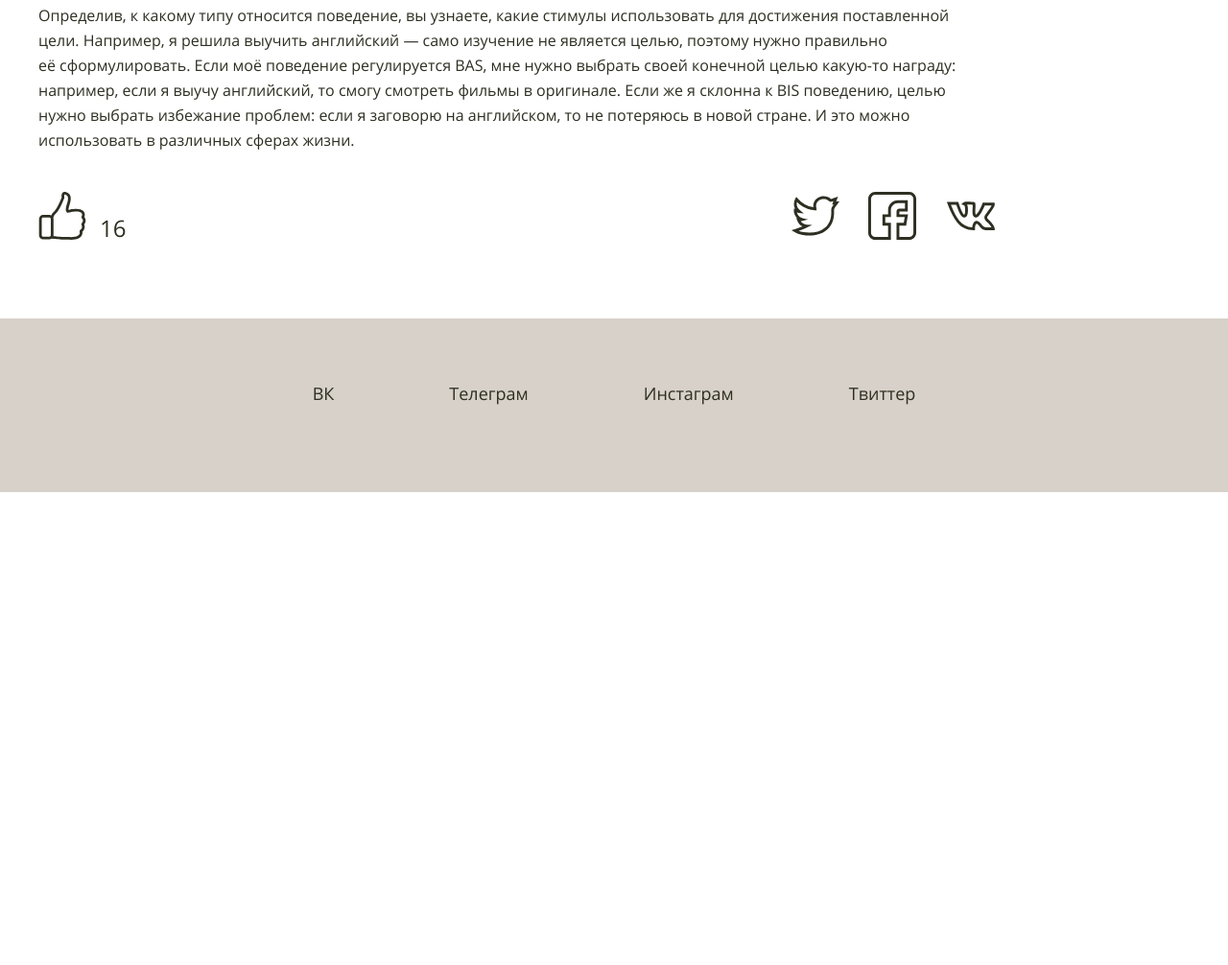
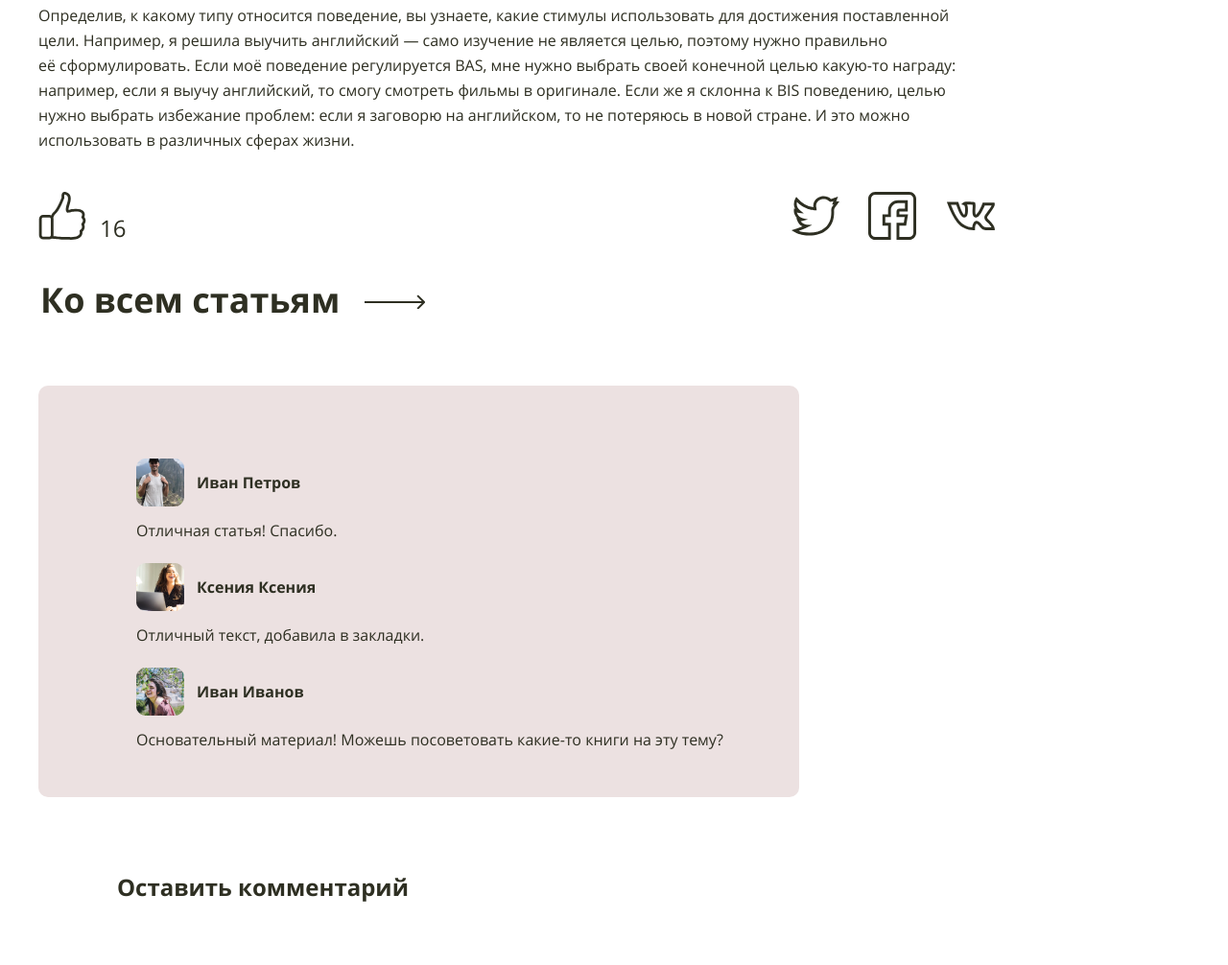
Before and after one commit to TarabrinJa/anne-sweet, a website: page src/blog.html in a window 1280 px wide. Shown: the part 1794-2800 px from the top of the page at 96% size. Before the commit the page ends 2307 px from the top, so only its background shows below. Drawn offline with nearby package versions, Linux system fonts and the light colour scheme.

Commit message:
Completely laid out both pages

```diff
--- a/src/blog.html
+++ b/src/blog.html
@@ -46,19 +46,46 @@
 						<p>Определив, к какому типу относится поведение, вы узнаете, какие стимулы использовать для достижения поставленной <br> цели. Например, я решила выучить английский — само изучение не является целью, поэтому нужно правильно <br> её сформулировать. Если моё поведение регулируется BAS, мне нужно выбрать своей конечной целью какую-то награду: например, если я выучу английский, то смогу смотреть фильмы в оригинале. Если же я склонна к BIS поведению, целью нужно выбрать избежание проблем: если я заговорю на английском, то не потеряюсь в новой стране. И это можно использовать в различных сферах жизни.</p>
 					</section>
 					<footer class="page-article__footer">
+						<div class="footer-buttons">
 							<button class="likes-button" type="button">
 								<span class="likes-number">16</span>
 							</button>
 							<a class="social-button twitter-btn" href="https://vk.com/htmlacademy"></a>
 							<a class="social-button facebook-btn" href="https://vk.com/htmlacademy"></a>
 							<a class="social-button vkontakte-btn" href="https://vk.com/htmlacademy"></a>
+						</div>
+						<a class="footer-to-all-articles" href="#">Ко вcем статьям</a>
 					</footer>
 				</div>
 			</article>
 
 
 			<section class="comments">
-
+				<div class="comments-container">
+					<ul class="comments-list">
+						<li class="comments-item">
+							<p class="comments-sender">Иван Петров</p>
+							<p class="comments-comment">Отличная статья! Спасибо.</p>
+						</li>
+						<li class="comments-item">
+							<p class="comments-sender">Ксения Ксения</p>
+							<p class="comments-comment">Отличный текст, добавила в закладки.</p>
+						</li>
+						<li class="comments-item">
+							<p class="comments-sender">Иван Иванов</p>
+							<p class="comments-comment">Основательный материал! Можешь посоветовать какие-то книги на эту тему?</p>
+						</li>
+					</ul>
+					<div class="comments-form-layer">
+						<header class="comments-form-header">Оставить комментарий</header>
+						<form class="comments-form" action="">
+							<input class="comments-form-name-field" type="text" placeholder="Имя">
+							<input class="comments-form-email-field" type="email" placeholder="Почта">
+							<input class="comments-form-submit-btn" type="submit">
+							<textarea class="comments-form-comment">Написать комментарий...</textarea>
+						</form>
+					</div>
+				</div>
 			</section>
 		</div>
 	</main>
--- a/src/styles/style.css
+++ b/src/styles/style.css
@@ -364,6 +364,10 @@ body {
 	margin-right: 0;
 }
 
+.page-article {
+	margin-bottom: 65px;
+}
+
 .page-article__h {
 	margin-bottom: 6px;
 }
@@ -399,14 +403,14 @@ body {
 	padding-top: 3px;
 }
 
-.page-article__footer {
+.footer-buttons {
 	display: flex;
 	justify-content: flex-end;
 	padding-top: 15px;
 }
 
-.page-article__footer button,
-.page-article__footer a {
+.footer-buttons button,
+.footer-buttons a {
 	min-height: 50px;
 	min-width: 50px;
 	background-repeat: no-repeat;
@@ -442,3 +446,145 @@ body {
 .vkontakte-btn {
 	background-image: url(../img/interface/button-vkontakte.svg);
 }
+
+.footer-to-all-articles {
+	display: block;
+	position: relative;
+	margin-top: 36px;
+	padding-left: 2px;
+	font-weight: bold;
+	font-size: 36px;
+	line-height: 49px;
+}
+
+.footer-to-all-articles::after {
+	position: absolute;
+	width: 64px;
+	height: 15px;
+	background-image: url(../img/interface/arrow.svg);
+	background-repeat: no-repeat;
+	content: "";
+	left: 340px;
+	bottom: 15px;
+}
+
+.comments-container {
+	max-width: 793px;
+}
+
+.comments-list {
+	display: flex;
+	flex-direction: column;
+	min-width: 793px;
+	min-height: 347px;
+	background-color: #ECE1E1;
+	border-radius: 10px;
+	padding-top: 82px;
+}
+
+.comments-item {
+	margin-left: 102px;
+	margin-bottom: 15px;
+}
+
+.comments-sender {
+	font-weight: bold;
+	position: relative;
+	padding-left: 63px;
+}
+
+.comments-comment {
+	margin-top: 24px;
+}
+
+.comments-item:nth-child(1) .comments-sender::before {
+	position: absolute;
+	width: 50px;
+	height: 50px;
+	background-image: url(../img/content/ava-1.png);
+	background-repeat: no-repeat;
+	content: "";
+	left: 0px;
+	top: -12px;
+}
+
+.comments-item:nth-child(2) .comments-sender::before {
+	position: absolute;
+	width: 50px;
+	height: 50px;
+	background-image: url(../img/content/ava-2.png);
+	background-repeat: no-repeat;
+	content: "";
+	left: 0px;
+	top: -12px;
+}
+
+.comments-item:nth-child(3) .comments-sender::before {
+	position: absolute;
+	width: 50px;
+	height: 50px;
+	background-image: url(../img/content/ava-3.png);
+	background-repeat: no-repeat;
+	content: "";
+	left: 0px;
+	top: -12px;
+}
+
+.comments-form-layer {
+	min-height: 311px;
+	margin-left: 82px;
+}
+
+.comments-form-header {
+	font-weight: bold;
+	font-size: 24px;
+	line-height: 33px;
+	margin-top: 77px;
+}
+
+.comments-form {
+	display: flex;
+	flex-direction: column;
+	flex-wrap: wrap;
+	align-content: flex-start;
+	padding-top: 70px;
+	max-height: 208px;
+}
+
+.comments-form-comment {
+	resize: none;
+	box-sizing: border-box;
+	border-radius: 10px;
+	margin-left: 81px;
+	min-height: 207px;
+	min-width: 406px;
+	padding-top: 18px;
+	padding-left: 20px;
+}
+
+.comments-form-name-field,
+.comments-form-email-field {
+	box-sizing: border-box;
+	min-width: 221px;
+	border: none;
+	padding-left: 0;
+	border-bottom: 1px solid #2E2F22;
+	padding-bottom: 16px;
+}
+
+.comments-form-email-field {
+	margin-top: 36px;
+}
+
+.comments-form-submit-btn {
+	margin-top: 53px;
+}
+
+.comments-form-submit-btn {
+	border-radius: 10px;
+	min-width: 224px;
+	padding-top: 13px;
+	padding-bottom: 13px;
+	background-color: #fff;
+	border-width: 1px;
+}
```
Also changed, not shown: src/img/interface/arrow.svg (added). Lines whose indentation alone changed are shown as unchanged.
